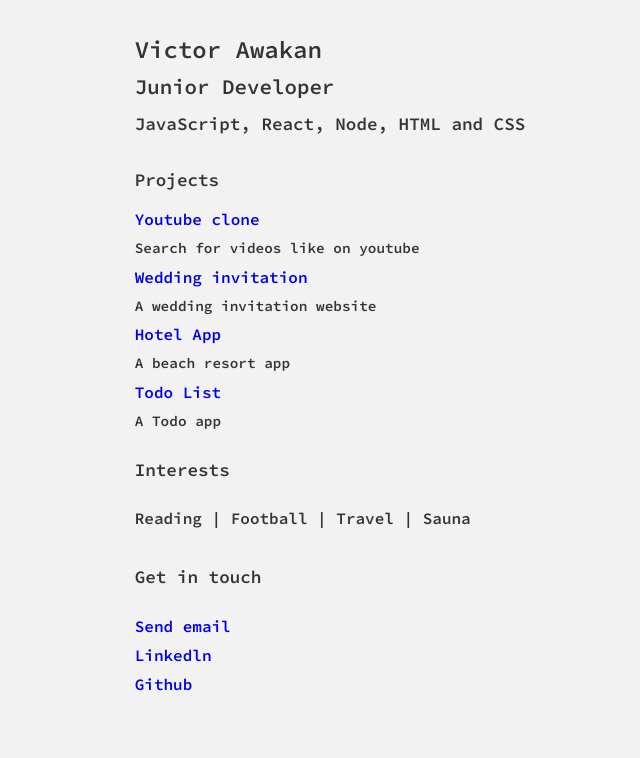
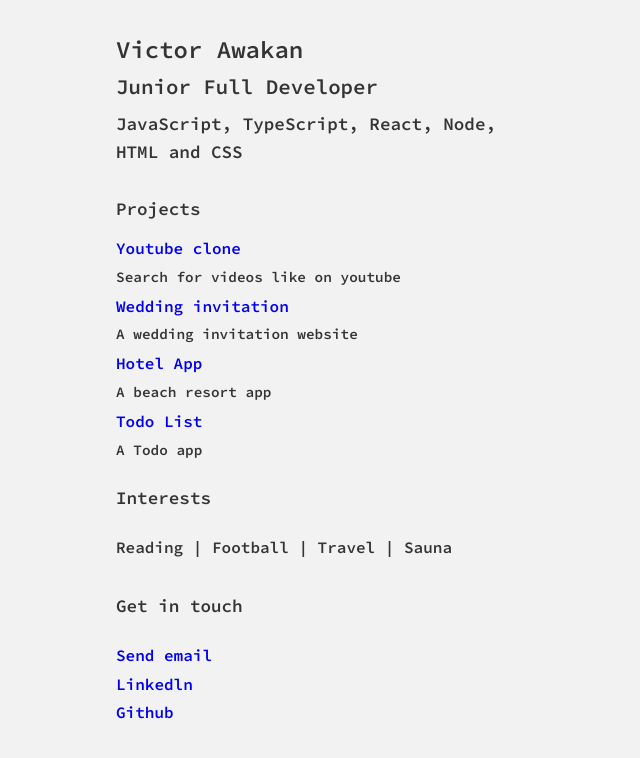
Before and after one commit to superv2018/portfolio-website, a React (Create React App) app: page / in a window 1280 px wide. Shown: the top 758 px of the page, without its empty margins (310-950 px from the left). Built offline with nearby package versions, Linux system fonts and the light colour scheme.

Commit message:
added typescript

```diff
--- a/src/components/Header.js
+++ b/src/components/Header.js
@@ -3,8 +3,8 @@ const Header = () => {
     return (
         <section className="header">
             <h1>Victor Awakan</h1>
-            <h2>Junior Developer</h2>
-            <h3>JavaScript, React, Node, HTML and CSS</h3>
+            <h2>Junior Full Developer</h2>
+            <h3>JavaScript, TypeScript, React, Node, HTML and CSS</h3>
 
         </section>
     )
```
